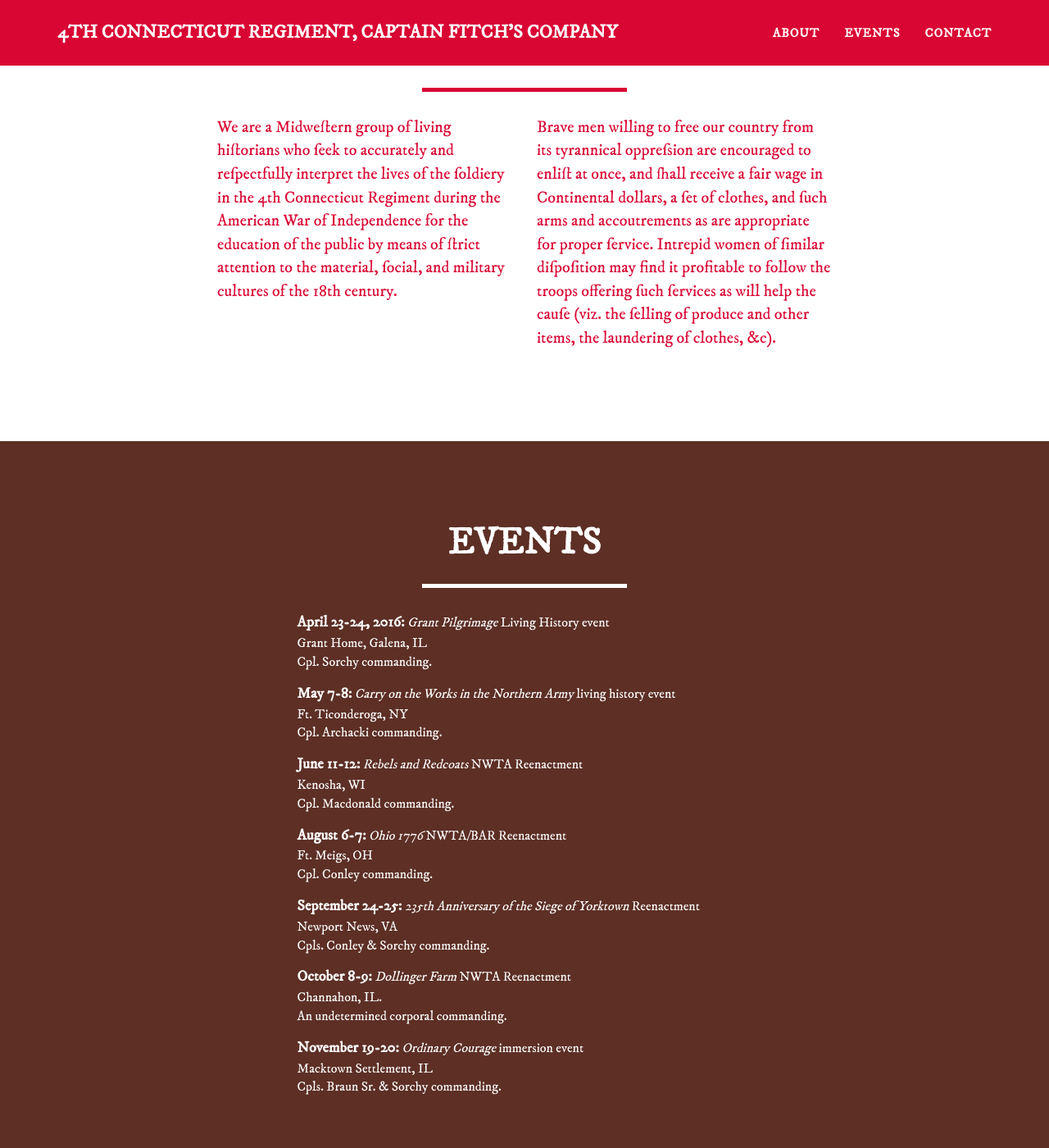
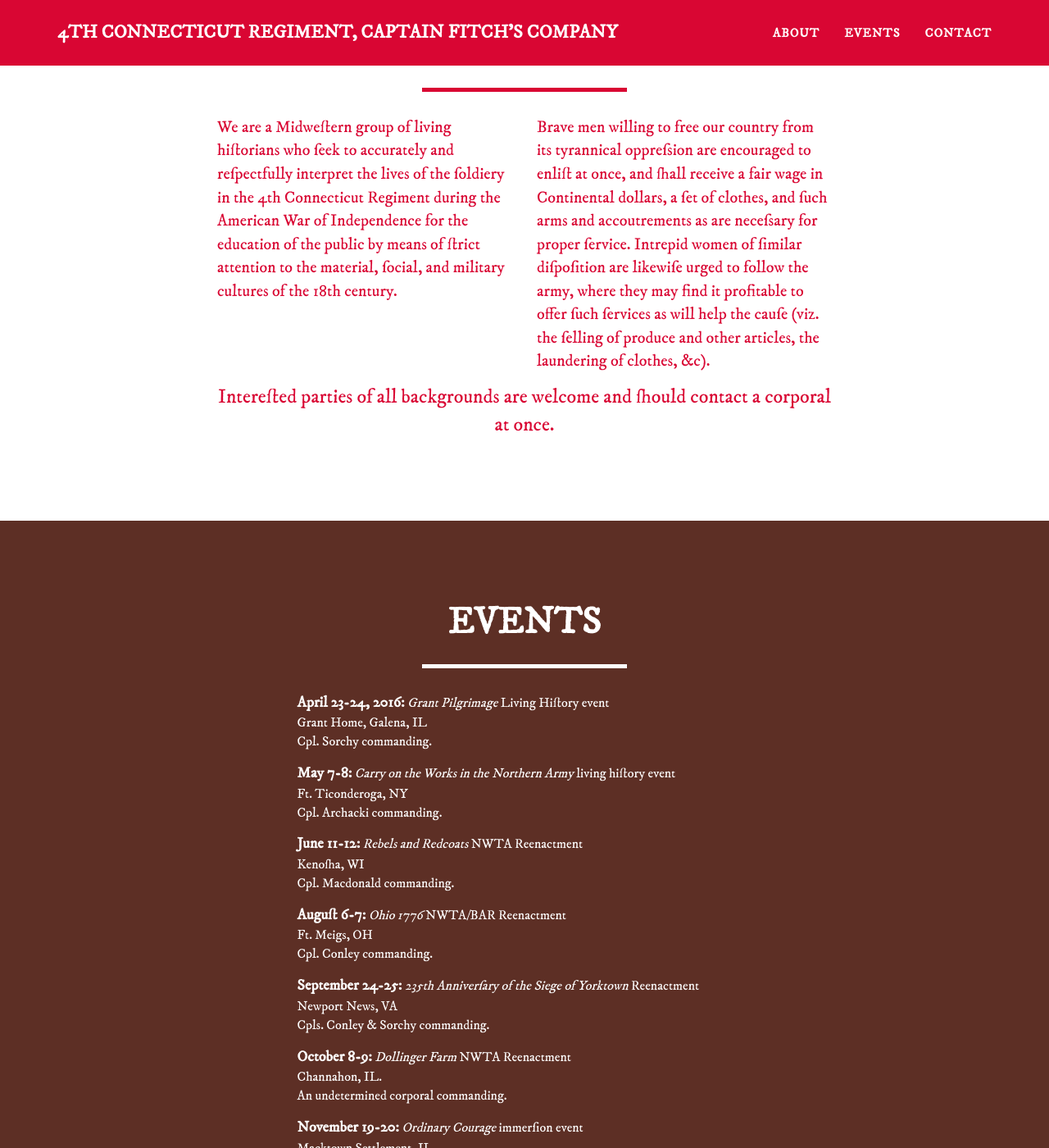
Before and after one commit to 4thct/4thct.github.io, a Jekyll site: the page built from index.md, in a window 1280 px wide and 1400 px high, scrolled down 918 px. Shown: the whole window at 82% size. Built offline with Jekyll 4.4.1, drawn with Linux system fonts in a browser that asks for light colours.

Commit message:
Edit some copy; add long Ss

```diff
--- a/_data/events.yml
+++ b/_data/events.yml
@@ -1,29 +1,29 @@
 - date: "April 23-24, 2016"
   location: Grant Home, Galena, IL
   name: Grant Pilgrimage
-  description: Living History event
+  description: Living Hiſtory event
   leadership: Cpl. Sorchy
 
 - date: "May 7-8"
   name: Carry on the Works in the Northern Army
-  description: living history event
+  description: living hiſtory event
   location: Ft. Ticonderoga, NY
   leadership: Cpl. Archacki
 
 - date: "June 11-12"
   name: Rebels and Redcoats
   description: NWTA Reenactment
-  location: Kenosha, WI
+  location: Kenoſha, WI
   leadership: Cpl. Macdonald
 
-- date: "August 6-7"
+- date: "Auguſt 6-7"
   name: Ohio 1776
   description: NWTA/BAR Reenactment
   location: Ft. Meigs, OH
   leadership: Cpl. Conley
 
 - date: "September 24-25"
-  name: 235th Anniversary of the Siege of Yorktown
+  name: 235th Anniverſary of the Siege of Yorktown
   description: Reenactment
   location: Newport News, VA
   leadership: "Cpls. Conley & Sorchy"
@@ -36,6 +36,6 @@
 
 - date: "November 19-20"
   name: Ordinary Courage
-  description: immersion event
+  description: immerſion event
   location: Macktown Settlement, IL
   leadership: "Cpls. Braun Sr. & Sorchy"
--- a/_includes/about.html
+++ b/_includes/about.html
@@ -19,10 +19,13 @@
                   <p>
                     Brave men willing to free our country from its tyrannical oppreſsion are encouraged to enliſt at once, and
                     ſhall receive a fair wage in Continental dollars, a ſet of clothes, and ſuch arms and accoutrements as are
-                    appropriate for proper ſervice. Intrepid women of ſimilar diſpoſition may find it profitable to follow the
-                    troops offering ſuch ſervices as will help the cauſe (viz. the ſelling of produce and other items, the
-                    laundering of clothes, &amp;c).
+                    neceſsary for proper ſervice. Intrepid women of ſimilar diſpoſition are likewiſe urged to follow the army,
+                    where they may find it profitable to offer ſuch ſervices as will help the cauſe (viz. the ſelling of produce
+                    and other articles, the laundering of clothes, &amp;c).
                   </p>
+                </div>
+                <div class="col-lg-8 col-lg-offset-2 text-center emphasize">
+                  Intereſted parties of all backgrounds are welcome and ſhould contact a corporal at once.
                 </div>
             </div>
         </div>
--- a/_includes/contact_static.html
+++ b/_includes/contact_static.html
@@ -20,7 +20,7 @@
 					<div class="row control-group">
 						<div class="form-group col-xs-12 floating-label-form-group controls">
 							<label>Email Address</label>
-							<input type="email" name="_replyto" class="form-control" placeholder="Email Address" id="email" required data-validation-required-message="Please enter your email address.">
+							<input type="email" name="_replyto" class="form-control" placeholder="Email Addreſs" id="email" required data-validation-required-message="Please enter your email address.">
 							<p class="help-block text-danger"></p>
 						</div>
 					</div>
@@ -31,7 +31,7 @@
 					<div class="row control-group">
 						<div class="form-group col-xs-12 floating-label-form-group controls">
 							<label>Message</label>
-							<textarea rows="5" name="message" class="form-control" placeholder="Message" id="message" required data-validation-required-message="Please enter a message."></textarea>
+							<textarea rows="5" name="message" class="form-control" placeholder="Meſsage" id="message" required data-validation-required-message="Please enter a message."></textarea>
 							<p class="help-block text-danger"></p>
 						</div>
 					</div>
--- a/_includes/css/main.css
+++ b/_includes/css/main.css
@@ -474,3 +474,7 @@ footer .footer-below {
   font-weight: bolder;
   font-size: 18px;
 }
+
+.emphasize {
+  font-size: 24px;
+}
```
